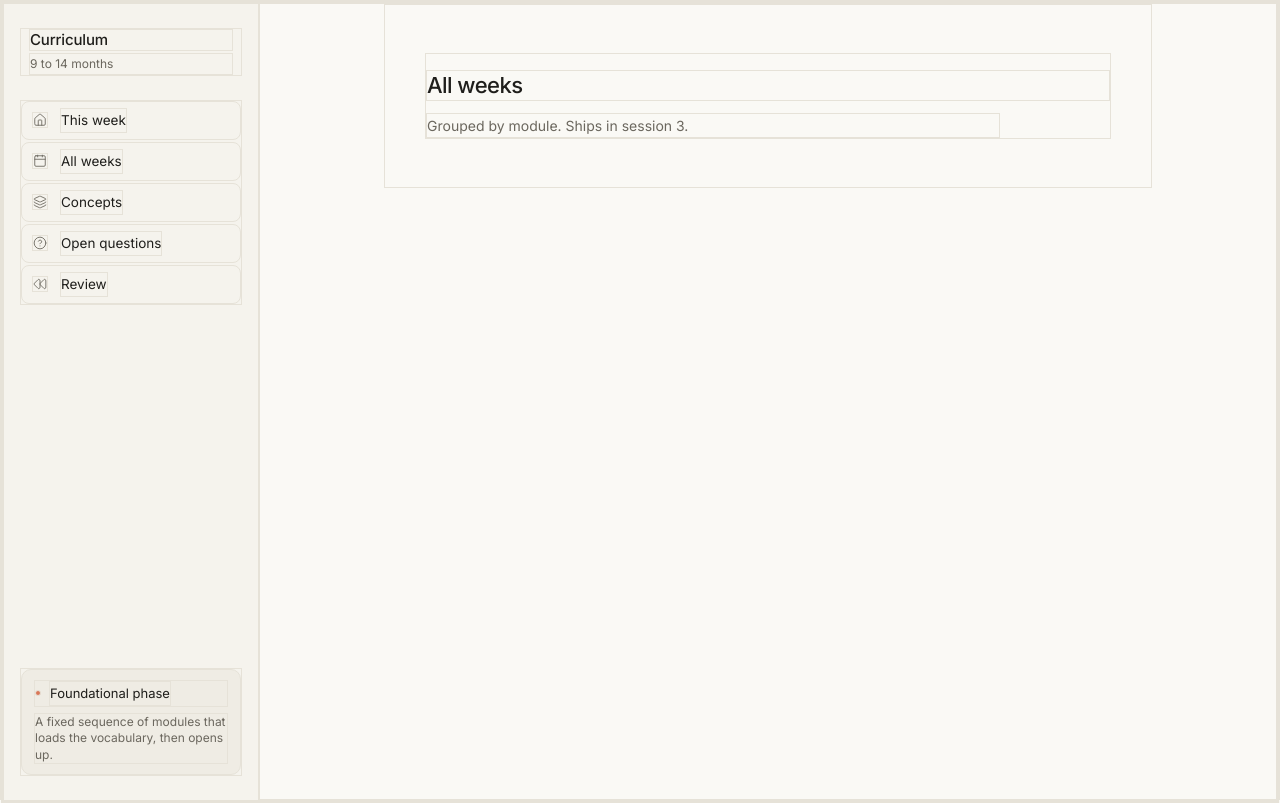
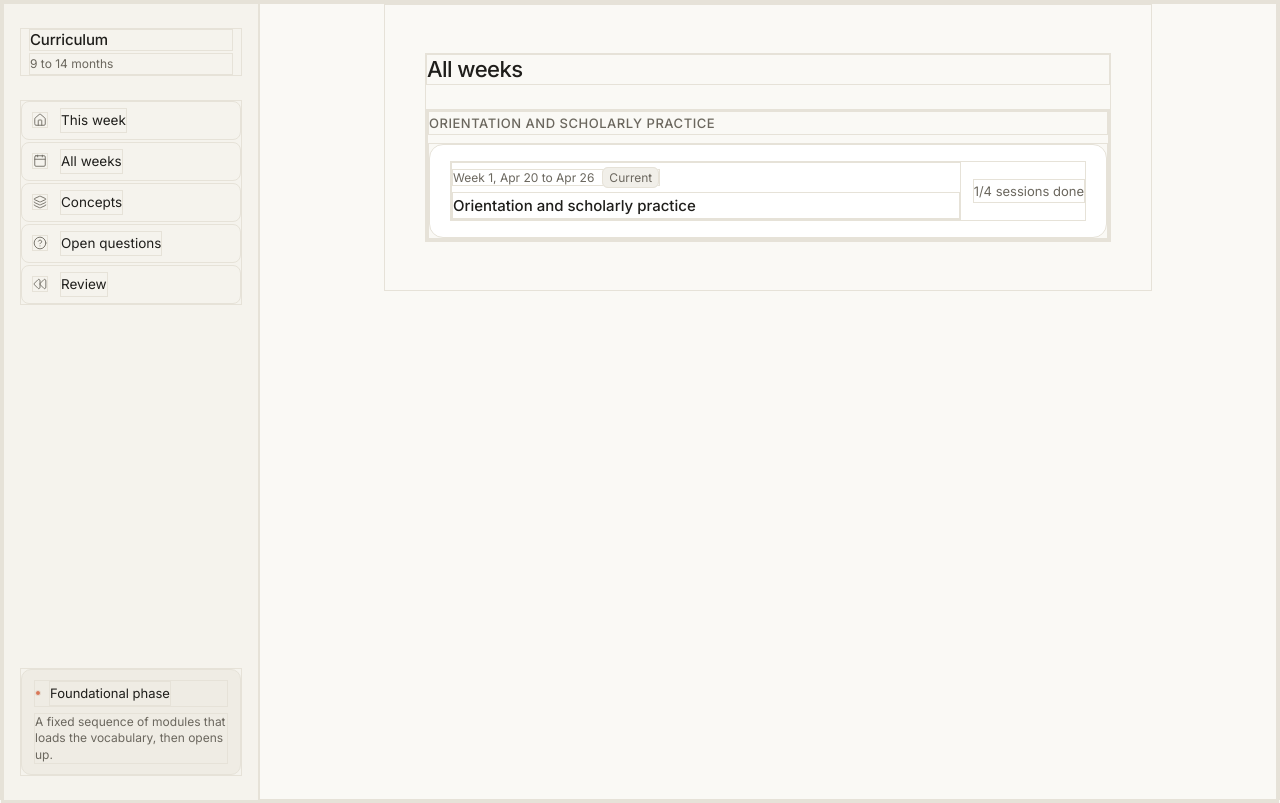
Before and after one commit to eugeniatel/learning.app, a Next.js app: page /weeks in a window 1280 px wide. Built offline with nearby package versions, Linux system fonts and the light colour scheme.

Commit message:
feat(02-01): build WeekRow, WeeksList, replace /weeks stub

```diff
--- a/src/app/weeks/page.tsx
+++ b/src/app/weeks/page.tsx
@@ -1,12 +1,15 @@
 import { Shell } from "@/components/shell";
-import { ComingSoon } from "@/components/coming-soon";
-import { getProgress } from "@/lib/data";
+import { WeeksList } from "@/components/weeks-list";
+import { getAllWeeksWithModules, getProgress } from "@/lib/data";
 
 export default async function WeeksPage() {
-  const progress = await getProgress();
+  const [groups, progress] = await Promise.all([
+    getAllWeeksWithModules(),
+    getProgress(),
+  ]);
   return (
     <Shell phase={progress.phase}>
-      <ComingSoon title="All weeks" note="Grouped by module. Ships in session 3." />
+      <WeeksList groups={groups} currentWeekId={progress.currentWeek.id} />
     </Shell>
   );
 }
--- /dev/null
+++ b/src/components/week-row.tsx
@@ -0,0 +1,45 @@
+import type { Module, Week } from "@/lib/types";
+
+interface WeekRowProps {
+  week: Week;
+  module: Module;
+  isCurrent: boolean;
+  onClick?: () => void;
+}
+
+function formatRange(startDate: string): string {
+  const [y, m, d] = startDate.split("-").map(Number);
+  const start = new Date(y, m - 1, d);
+  const end = new Date(y, m - 1, d + 6);
+  const fmt = (x: Date) =>
+    x.toLocaleDateString("en-US", { month: "short", day: "numeric" });
+  return `${fmt(start)} to ${fmt(end)}`;
+}
+
+export function WeekRow({ week, module, isCurrent, onClick }: WeekRowProps) {
+  const done = week.sessions.filter((s) => s.status === "done").length;
+  const total = week.sessions.length;
+  return (
+    <div
+      className="flex flex-col rounded-xl bg-card border border-border px-5 py-4 transition-colors duration-[180ms] ease-out hover:bg-muted/40 cursor-pointer"
+      onClick={onClick}
+    >
+      <div className="flex items-center gap-3">
+        <div className="flex-1">
+          <span className="text-[12px] text-muted-foreground">
+            Week {week.number}, {formatRange(week.startDate)}
+            {isCurrent && (
+              <span className="ml-2 rounded-sm bg-muted px-1.5 py-0.5 text-[12px] text-muted-foreground">
+                Current
+              </span>
+            )}
+          </span>
+          <p className="text-[15px] font-medium text-foreground mt-0.5">{module.title}</p>
+        </div>
+        <span className="text-[13px] text-muted-foreground shrink-0">
+          {done}/{total} sessions done
+        </span>
+      </div>
+    </div>
+  );
+}
--- /dev/null
+++ b/src/components/weeks-list.tsx
@@ -0,0 +1,44 @@
+"use client";
+
+import { useState } from "react";
+import { WeekRow } from "./week-row";
+import type { Module, Week } from "@/lib/types";
+
+interface WeeksListProps {
+  groups: { module: Module; weeks: Week[] }[];
+  currentWeekId: string;
+}
+
+export function WeeksList({ groups, currentWeekId }: WeeksListProps) {
+  const [confirmingWeekId, setConfirmingWeekId] = useState<string | null>(null);
+
+  return (
+    <div>
+      <h1 className="text-[22px] font-medium tracking-tight text-foreground mb-6">All weeks</h1>
+      {groups.length === 0 ? (
+        <p className="mt-8 text-[15px] text-muted-foreground">No weeks recorded yet.</p>
+      ) : (
+        <div className="flex flex-col gap-8">
+          {groups.map(({ module, weeks }) => (
+            <section key={module.id}>
+              <p className="text-[13px] font-medium uppercase tracking-[0.04em] text-muted-foreground mb-2">
+                {module.title}
+              </p>
+              <div className="flex flex-col gap-2">
+                {weeks.map((week) => (
+                  <WeekRow
+                    key={week.id}
+                    week={week}
+                    module={module}
+                    isCurrent={week.id === currentWeekId}
+                    onClick={() => setConfirmingWeekId(week.id)}
+                  />
+                ))}
+              </div>
+            </section>
+          ))}
+        </div>
+      )}
+    </div>
+  );
+}
```
